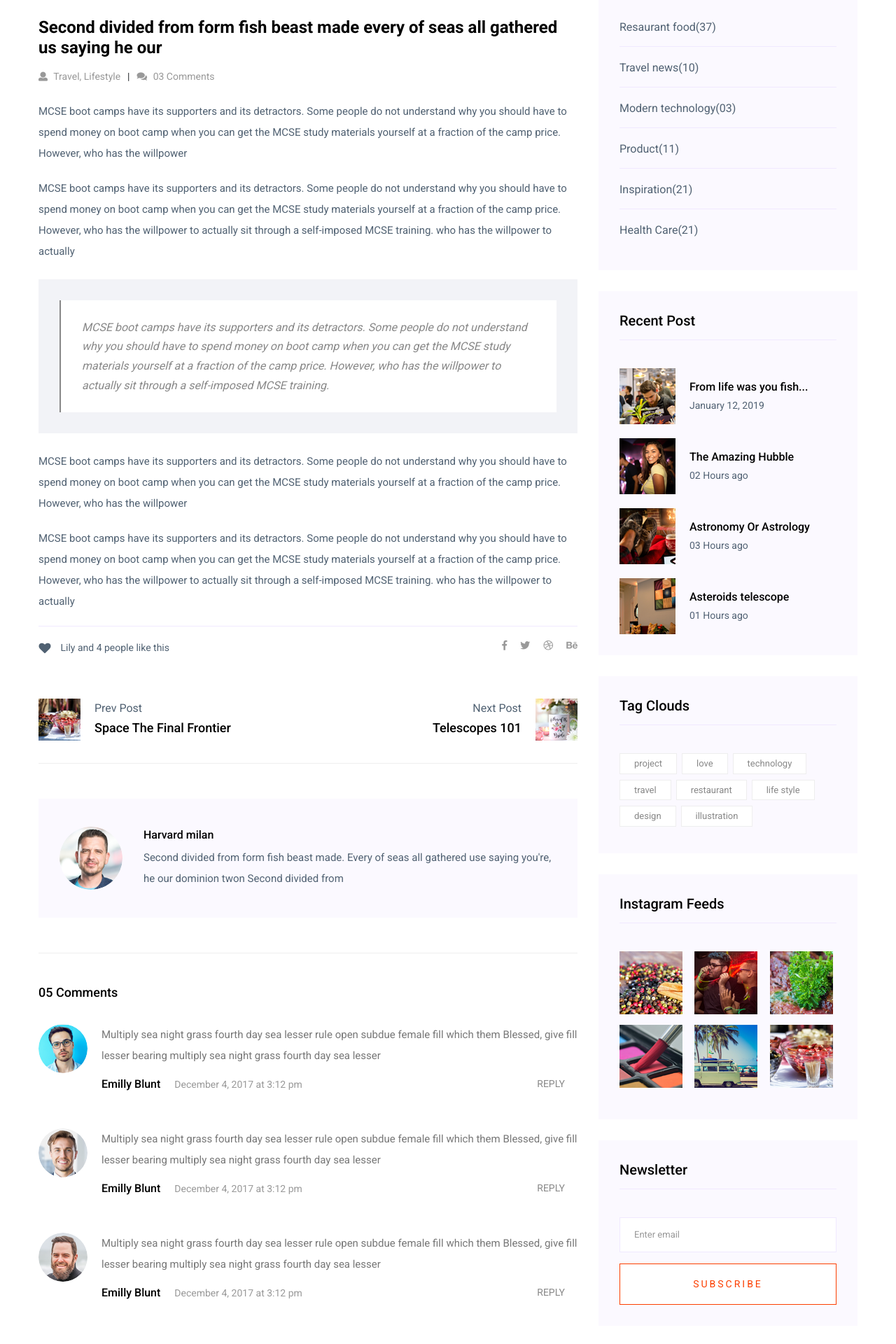
After one commit to Runner-attacker/newspaper, a Django app: page /post-detail/1/ in a window 1280 px wide. The commit adds this page. Shown: the part 704-2624 px from the top of the page at 70% size. Run offline with Django 5.2, Linux system fonts and the light colour scheme; data comes from the database, SQL or seed files in the repository; both versions use the stored data as it was after the commit; some libraries are stand-ins or nearby versions.

Commit message:
Contact and single detail page

```diff
--- a/newspaper/admin.py
+++ b/newspaper/admin.py
@@ -1,11 +1,12 @@
 from django.contrib import admin
-from newspaper.models import Post, Category, Tag
+from newspaper.models import Post, Category, Tag, Contact
 
 # Register your models here.
 
 admin.site.register(Post)
 admin.site.register(Category)
 admin.site.register(Tag)
+admin.site.register(Contact)
 
 
 # admin.site.register([Post,Category,Tag])
--- a/newspaper/urls.py
+++ b/newspaper/urls.py
@@ -32,4 +32,9 @@ urlpatterns = [
         views.ContactView.as_view(),
         name="contact",
     ),
+    path(
+        "post-detail/<int:pk>/",
+        views.PostDetailView.as_view(),
+        name="post-detail",
+    ),
 ]
--- a/newspaper/views.py
+++ b/newspaper/views.py
@@ -1,10 +1,12 @@
 from datetime import timedelta
 from typing import Any
 from django.db.models.query import QuerySet
-from django.shortcuts import render
+from django.shortcuts import redirect, render
+from newspaper.forms import ContactForm
 from newspaper.models import Category, Post, Tag
-from django.views.generic import ListView, TemplateView, View
+from django.views.generic import ListView, TemplateView, View, DetailView
 from django.utils import timezone
+from django.contrib import messages
 
 # Create your views here.
 
@@ -99,4 +101,37 @@ class ContactView(View):
     template_name = "aznews/contact.html"
 
     def get(self, request):
-        return render(request,self.template_name)
+        return render(request, self.template_name)
+
+    def post(self, request):
+        form = ContactForm(request.POST)
+        if form.is_valid():
+            form.save()
+            messages.success(
+                request, "Sucessfully Submitted your Query, We will contact you soon."
+            )
+            return redirect("contact")
+        else:
+            messages.error(
+                request,
+                "Cannot submit your query.Please make sure all fields are valid.",
+            )
+            return render(
+                request,
+                self.template_name,
+                {"form": form},
+            )
+
+
+class PostDetailView(DetailView):
+    model = Post
+    template_name = "aznews/detail/detail.html"
+    context_object_name = "post"
+
+    def get_queryset(self):
+        query = super().get_queryset()
+        query = query.filter(
+            published_at__isnull=False,
+            status="active",
+        )
+        return query
--- a/static/aznews/js/contact.js
+++ b/static/aznews/js/contact.js
@@ -54,30 +54,7 @@ $(document).ready(function(){
                     minlength: "thats all? really?"
                 }
             },
-            submitHandler: function(form) {
-                $(form).ajaxSubmit({
-                    type:"POST",
-                    data: $(form).serialize(),
-                    url:"contact_process.php",
-                    success: function() {
-                        $('#contactForm :input').attr('disabled', 'disabled');
-                        $('#contactForm').fadeTo( "slow", 1, function() {
-                            $(this).find(':input').attr('disabled', 'disabled');
-                            $(this).find('label').css('cursor','default');
-                            $('#success').fadeIn()
-                            $('.modal').modal('hide');
-		                	$('#success').modal('show');
-                        })
-                    },
-                    error: function() {
-                        $('#contactForm').fadeTo( "slow", 1, function() {
-                            $('#error').fadeIn()
-                            $('.modal').modal('hide');
-		                	$('#error').modal('show');
-                        })
-                    }
-                })
-            }
+
         })
     })
 
--- /dev/null
+++ b/templates/aznews/detail/detail.html
@@ -0,0 +1,412 @@
+{% extends "aznews/base.html" %}
+{% block content %}
+
+<section class="blog_area single-post-area section-padding">
+  <div class="container">
+     <div class="row">
+        <div class="col-lg-8 posts-list">
+           <div class="single-post">
+              <div class="feature-img">
+                 <img class="img-fluid" src="assets/img/blog/single_blog_1.png" alt="">
+              </div>
+              <div class="blog_details">
+                 <h2>Second divided from form fish beast made every of seas
+                    all gathered us saying he our
+                 </h2>
+                 <ul class="blog-info-link mt-3 mb-4">
+                    <li><a href="#"><i class="fa fa-user"></i> Travel, Lifestyle</a></li>
+                    <li><a href="#"><i class="fa fa-comments"></i> 03 Comments</a></li>
+                 </ul>
+                 <p class="excert">
+                    MCSE boot camps have its supporters and its detractors. Some people do not understand why you
+                    should have to spend money on boot camp when you can get the MCSE study materials yourself at a
+                    fraction of the camp price. However, who has the willpower
+                 </p>
+                 <p>
+                    MCSE boot camps have its supporters and its detractors. Some people do not understand why you
+                    should have to spend money on boot camp when you can get the MCSE study materials yourself at a
+                    fraction of the camp price. However, who has the willpower to actually sit through a
+                    self-imposed MCSE training. who has the willpower to actually
+                 </p>
+                 <div class="quote-wrapper">
+                    <div class="quotes">
+                       MCSE boot camps have its supporters and its detractors. Some people do not understand why you
+                       should have to spend money on boot camp when you can get the MCSE study materials yourself at
+                       a fraction of the camp price. However, who has the willpower to actually sit through a
+                       self-imposed MCSE training.
+                    </div>
+                 </div>
+                 <p>
+                    MCSE boot camps have its supporters and its detractors. Some people do not understand why you
+                    should have to spend money on boot camp when you can get the MCSE study materials yourself at a
+                    fraction of the camp price. However, who has the willpower
+                 </p>
+                 <p>
+                    MCSE boot camps have its supporters and its detractors. Some people do not understand why you
+                    should have to spend money on boot camp when you can get the MCSE study materials yourself at a
+                    fraction of the camp price. However, who has the willpower to actually sit through a
+                    self-imposed MCSE training. who has the willpower to actually
+                 </p>
+              </div>
+           </div>
+           <div class="navigation-top">
+              <div class="d-sm-flex justify-content-between text-center">
+                 <p class="like-info"><span class="align-middle"><i class="fa fa-heart"></i></span> Lily and 4
+                    people like this</p>
+                 <div class="col-sm-4 text-center my-2 my-sm-0">
+                    <!-- <p class="comment-count"><span class="align-middle"><i class="fa fa-comment"></i></span> 06 Comments</p> -->
+                 </div>
+                 <ul class="social-icons">
+                    <li><a href="#"><i class="fab fa-facebook-f"></i></a></li>
+                    <li><a href="#"><i class="fab fa-twitter"></i></a></li>
+                    <li><a href="#"><i class="fab fa-dribbble"></i></a></li>
+                    <li><a href="#"><i class="fab fa-behance"></i></a></li>
+                 </ul>
+              </div>
+              <div class="navigation-area">
+                 <div class="row">
+                    <div
+                       class="col-lg-6 col-md-6 col-12 nav-left flex-row d-flex justify-content-start align-items-center">
+                       <div class="thumb">
+                          <a href="#">
+                             <img class="img-fluid" src="assets/img/post/preview.png" alt="">
+                          </a>
+                       </div>
+                       <div class="arrow">
+                          <a href="#">
+                             <span class="lnr text-white ti-arrow-left"></span>
+                          </a>
+                       </div>
+                       <div class="detials">
+                          <p>Prev Post</p>
+                          <a href="#">
+                             <h4>Space The Final Frontier</h4>
+                          </a>
+                       </div>
+                    </div>
+                    <div
+                       class="col-lg-6 col-md-6 col-12 nav-right flex-row d-flex justify-content-end align-items-center">
+                       <div class="detials">
+                          <p>Next Post</p>
+                          <a href="#">
+                             <h4>Telescopes 101</h4>
+                          </a>
+                       </div>
+                       <div class="arrow">
+                          <a href="#">
+                             <span class="lnr text-white ti-arrow-right"></span>
+                          </a>
+                       </div>
+                       <div class="thumb">
+                          <a href="#">
+                             <img class="img-fluid" src="assets/img/post/next.png" alt="">
+                          </a>
+                       </div>
+                    </div>
+                 </div>
+              </div>
+           </div>
+           <div class="blog-author">
+              <div class="media align-items-center">
+                 <img src="assets/img/blog/author.png" alt="">
+                 <div class="media-body">
+                    <a href="#">
+                       <h4>Harvard milan</h4>
+                    </a>
+                    <p>Second divided from form fish beast made. Every of seas all gathered use saying you're, he
+                       our dominion twon Second divided from</p>
+                 </div>
+              </div>
+           </div>
+           <div class="comments-area">
+              <h4>05 Comments</h4>
+              <div class="comment-list">
+                 <div class="single-comment justify-content-between d-flex">
+                    <div class="user justify-content-between d-flex">
+                       <div class="thumb">
+                          <img src="assets/img/comment/comment_1.png" alt="">
+                       </div>
+                       <div class="desc">
+                          <p class="comment">
+                             Multiply sea night grass fourth day sea lesser rule open subdue female fill which them
+                             Blessed, give fill lesser bearing multiply sea night grass fourth day sea lesser
+                          </p>
+                          <div class="d-flex justify-content-between">
+                             <div class="d-flex align-items-center">
+                                <h5>
+                                   <a href="#">Emilly Blunt</a>
+                                </h5>
+                                <p class="date">December 4, 2017 at 3:12 pm </p>
+                             </div>
+                             <div class="reply-btn">
+                                <a href="#" class="btn-reply text-uppercase">reply</a>
+                             </div>
+                          </div>
+                       </div>
+                    </div>
+                 </div>
+              </div>
+              <div class="comment-list">
+                 <div class="single-comment justify-content-between d-flex">
+                    <div class="user justify-content-between d-flex">
+                       <div class="thumb">
+                          <img src="assets/img/comment/comment_2.png" alt="">
+                       </div>
+                       <div class="desc">
+                          <p class="comment">
+                             Multiply sea night grass fourth day sea lesser rule open subdue female fill which them
+                             Blessed, give fill lesser bearing multiply sea night grass fourth day sea lesser
+                          </p>
+                          <div class="d-flex justify-content-between">
+                             <div class="d-flex align-items-center">
+                                <h5>
+                                   <a href="#">Emilly Blunt</a>
+                                </h5>
+                                <p class="date">December 4, 2017 at 3:12 pm </p>
+                             </div>
+                             <div class="reply-btn">
+                                <a href="#" class="btn-reply text-uppercase">reply</a>
+                             </div>
+                          </div>
+                       </div>
+                    </div>
+                 </div>
+              </div>
+              <div class="comment-list">
+                 <div class="single-comment justify-content-between d-flex">
+                    <div class="user justify-content-between d-flex">
+                       <div class="thumb">
+                          <img src="assets/img/comment/comment_3.png" alt="">
+                       </div>
+                       <div class="desc">
+                          <p class="comment">
+                             Multiply sea night grass fourth day sea lesser rule open subdue female fill which them
+                             Blessed, give fill lesser bearing multiply sea night grass fourth day sea lesser
+                          </p>
+                          <div class="d-flex justify-content-between">
+                             <div class="d-flex align-items-center">
+                                <h5>
+                                   <a href="#">Emilly Blunt</a>
+                                </h5>
+                                <p class="date">December 4, 2017 at 3:12 pm </p>
+                             </div>
+                             <div class="reply-btn">
+                                <a href="#" class="btn-reply text-uppercase">reply</a>
+                             </div>
+                          </div>
+                       </div>
+                    </div>
+                 </div>
+              </div>
+           </div>
+           <div class="comment-form">
+              <h4>Leave a Reply</h4>
+              <form class="form-contact comment_form" action="#" id="commentForm">
+                 <div class="row">
+                    <div class="col-12">
+                       <div class="form-group">
+                          <textarea class="form-control w-100" name="comment" id="comment" cols="30" rows="9"
+                             placeholder="Write Comment"></textarea>
+                       </div>
+                    </div>
+                    <div class="col-sm-6">
+                       <div class="form-group">
+                          <input class="form-control" name="name" id="name" type="text" placeholder="Name">
+                       </div>
+                    </div>
+                    <div class="col-sm-6">
+                       <div class="form-group">
+                          <input class="form-control" name="email" id="email" type="email" placeholder="Email">
+                       </div>
+                    </div>
+                    <div class="col-12">
+                       <div class="form-group">
+                          <input class="form-control" name="website" id="website" type="text" placeholder="Website">
+                       </div>
+                    </div>
+                 </div>
+                 <div class="form-group">
+                    <button type="submit" class="button button-contactForm btn_1 boxed-btn">Send Message</button>
+                 </div>
+              </form>
+           </div>
+        </div>
+        <div class="col-lg-4">
+           <div class="blog_right_sidebar">
+              <aside class="single_sidebar_widget search_widget">
+                 <form action="#">
+                    <div class="form-group">
+                       <div class="input-group mb-3">
+                          <input type="text" class="form-control" placeholder='Search Keyword'
+                             onfocus="this.placeholder = ''" onblur="this.placeholder = 'Search Keyword'">
+                          <div class="input-group-append">
+                             <button class="btns" type="button"><i class="ti-search"></i></button>
+                          </div>
+                       </div>
+                    </div>
+                    <button class="button rounded-0 primary-bg text-white w-100 btn_1 boxed-btn"
+                       type="submit">Search</button>
+                 </form>
+              </aside>
+              <aside class="single_sidebar_widget post_category_widget">
+                 <h4 class="widget_title">Category</h4>
+                 <ul class="list cat-list">
+                    <li>
+                       <a href="#" class="d-flex">
+                          <p>Resaurant food</p>
+                          <p>(37)</p>
+                       </a>
+                    </li>
+                    <li>
+                       <a href="#" class="d-flex">
+                          <p>Travel news</p>
+                          <p>(10)</p>
+                       </a>
+                    </li>
+                    <li>
+                       <a href="#" class="d-flex">
+                          <p>Modern technology</p>
+                          <p>(03)</p>
+                       </a>
+                    </li>
+                    <li>
+                       <a href="#" class="d-flex">
+                          <p>Product</p>
+                          <p>(11)</p>
+                       </a>
+                    </li>
+                    <li>
+                       <a href="#" class="d-flex">
+                          <p>Inspiration</p>
+                          <p>(21)</p>
+                       </a>
+                    </li>
+                    <li>
+                       <a href="#" class="d-flex">
+                          <p>Health Care</p>
+                          <p>(21)</p>
+                       </a>
+                    </li>
+                 </ul>
+              </aside>
+              <aside class="single_sidebar_widget popular_post_widget">
+                 <h3 class="widget_title">Recent Post</h3>
+                 <div class="media post_item">
+                    <img src="assets/img/post/post_1.png" alt="post">
+                    <div class="media-body">
+                       <a href="single-blog.html">
+                          <h3>From life was you fish...</h3>
+                       </a>
+                       <p>January 12, 2019</p>
+                    </div>
+                 </div>
+                 <div class="media post_item">
+                    <img src="assets/img/post/post_2.png" alt="post">
+                    <div class="media-body">
+                       <a href="single-blog.html">
+                          <h3>The Amazing Hubble</h3>
+                       </a>
+                       <p>02 Hours ago</p>
+                    </div>
+                 </div>
+                 <div class="media post_item">
+                    <img src="assets/img/post/post_3.png" alt="post">
+                    <div class="media-body">
+                       <a href="single-blog.html">
+                          <h3>Astronomy Or Astrology</h3>
+                       </a>
+                       <p>03 Hours ago</p>
+                    </div>
+                 </div>
+                 <div class="media post_item">
+                    <img src="assets/img/post/post_4.png" alt="post">
+                    <div class="media-body">
+                       <a href="single-blog.html">
+                          <h3>Asteroids telescope</h3>
+                       </a>
+                       <p>01 Hours ago</p>
+                    </div>
+                 </div>
+              </aside>
+              <aside class="single_sidebar_widget tag_cloud_widget">
+                 <h4 class="widget_title">Tag Clouds</h4>
+                 <ul class="list">
+                    <li>
+                       <a href="#">project</a>
+                    </li>
+                    <li>
+                       <a href="#">love</a>
+                    </li>
+                    <li>
+                       <a href="#">technology</a>
+                    </li>
+                    <li>
+                       <a href="#">travel</a>
+                    </li>
+                    <li>
+                       <a href="#">restaurant</a>
+                    </li>
+                    <li>
+                       <a href="#">life style</a>
+                    </li>
+                    <li>
+                       <a href="#">design</a>
+                    </li>
+                    <li>
+                       <a href="#">illustration</a>
+                    </li>
+                 </ul>
+              </aside>
+              <aside class="single_sidebar_widget instagram_feeds">
+                 <h4 class="widget_title">Instagram Feeds</h4>
+                 <ul class="instagram_row flex-wrap">
+                    <li>
+                       <a href="#">
+                          <img class="img-fluid" src="assets/img/post/post_5.png" alt="">
+                       </a>
+                    </li>
+                    <li>
+                       <a href="#">
+                          <img class="img-fluid" src="assets/img/post/post_6.png" alt="">
+                       </a>
+                    </li>
+                    <li>
+                       <a href="#">
+                          <img class="img-fluid" src="assets/img/post/post_7.png" alt="">
+                       </a>
+                    </li>
+                    <li>
+                       <a href="#">
+                          <img class="img-fluid" src="assets/img/post/post_8.png" alt="">
+                       </a>
+                    </li>
+                    <li>
+                       <a href="#">
+                          <img class="img-fluid" src="assets/img/post/post_9.png" alt="">
+                       </a>
+                    </li>
+                    <li>
+                       <a href="#">
+                          <img class="img-fluid" src="assets/img/post/post_10.png" alt="">
+                       </a>
+                    </li>
+                 </ul>
+              </aside>
+              <aside class="single_sidebar_widget newsletter_widget">
+                 <h4 class="widget_title">Newsletter</h4>
+                 <form action="#">
+                    <div class="form-group">
+                       <input type="email" class="form-control" onfocus="this.placeholder = ''"
+                          onblur="this.placeholder = 'Enter email'" placeholder='Enter email' required>
+                    </div>
+                    <button class="button rounded-0 primary-bg text-white w-100 btn_1 boxed-btn"
+                       type="submit">Subscribe</button>
+                 </form>
+              </aside>
+           </div>
+        </div>
+     </div>
+  </div>
+</section>
+
+{% endblock content %}
```
Also changed, not shown: NEWS/settings.py (+9 -0 lines), newspaper/forms.py (added, +9 -0 lines), newspaper/models.py (+10 -0 lines), templates/aznews/contact.html (+57 -7 lines), db.sqlite3, newspaper/migrations/0003_contact.py (added).
